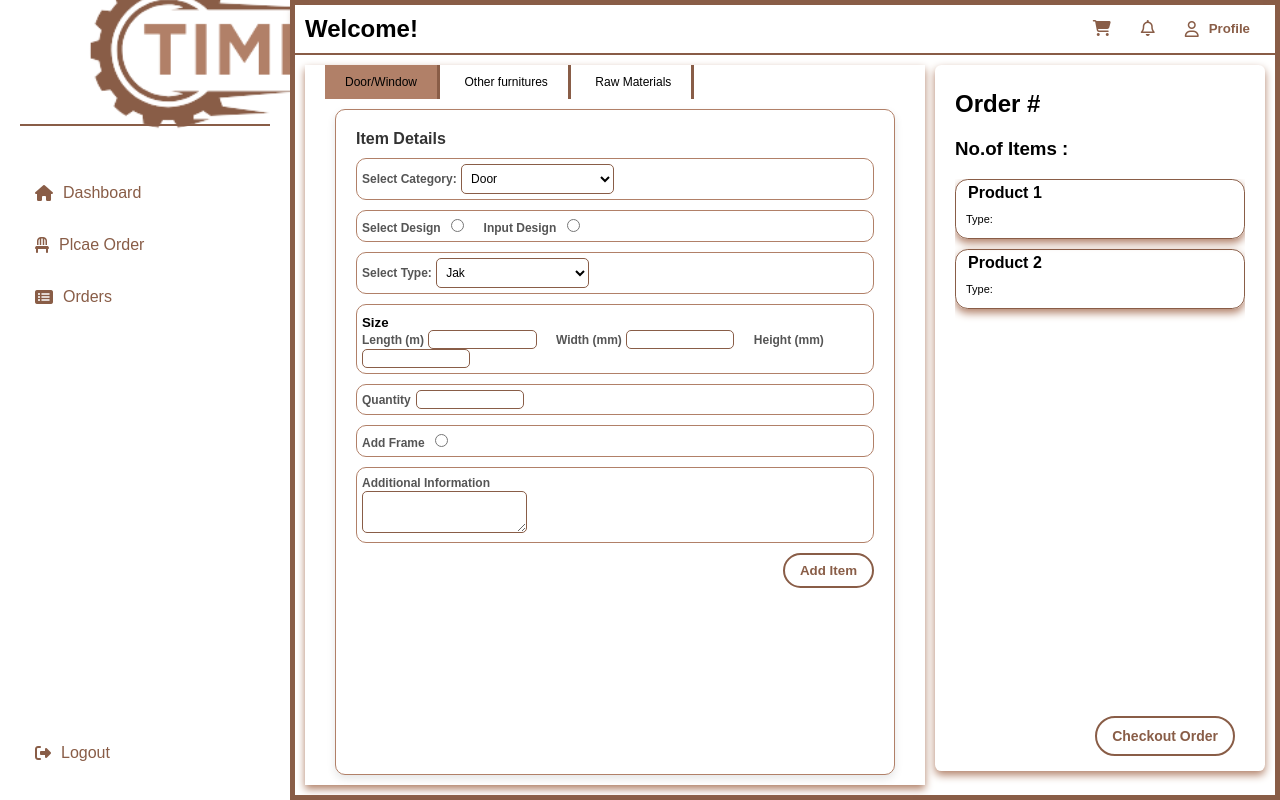
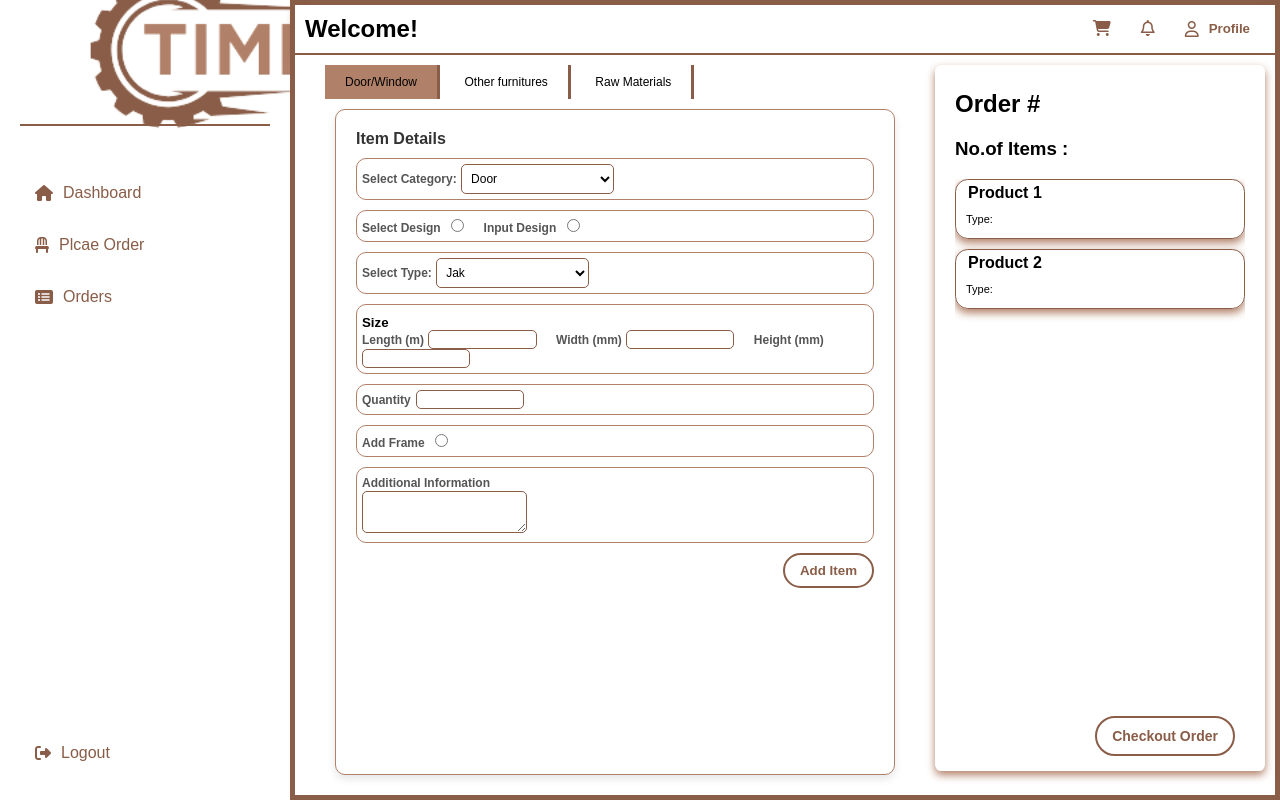
Before and after one commit to TheekshanaThathsara/Timberly_WoodWorking, a PHP site: page /createDoorOrder.html in a window 1280 px wide. Run offline with PHP 8.4, Linux system fonts and the light colour scheme; some libraries are stand-ins or nearby versions.

Commit message:
change the create door order design

```diff
--- a/public/customer/styles/createDoorOrder.css
+++ b/public/customer/styles/createDoorOrder.css
@@ -1,4 +1,4 @@
-@import url("https://fonts.googleapis.com/css2?family=Poppins:wght@300;400;500;600;700;800&display=swap");
+
 
 :root {
     --color-primary: #895D47;
@@ -78,7 +78,7 @@ body, html {
       border-width: 5px;
       border-color: #000000;
       min-height: 300px;
-    box-shadow: var(--box-shadow);
+      /* box-shadow: var(--box-shadow); */
       display: flex;
       flex-direction: column;
       padding: 0px 20px;
```
Lines whose indentation alone changed are shown as unchanged.
